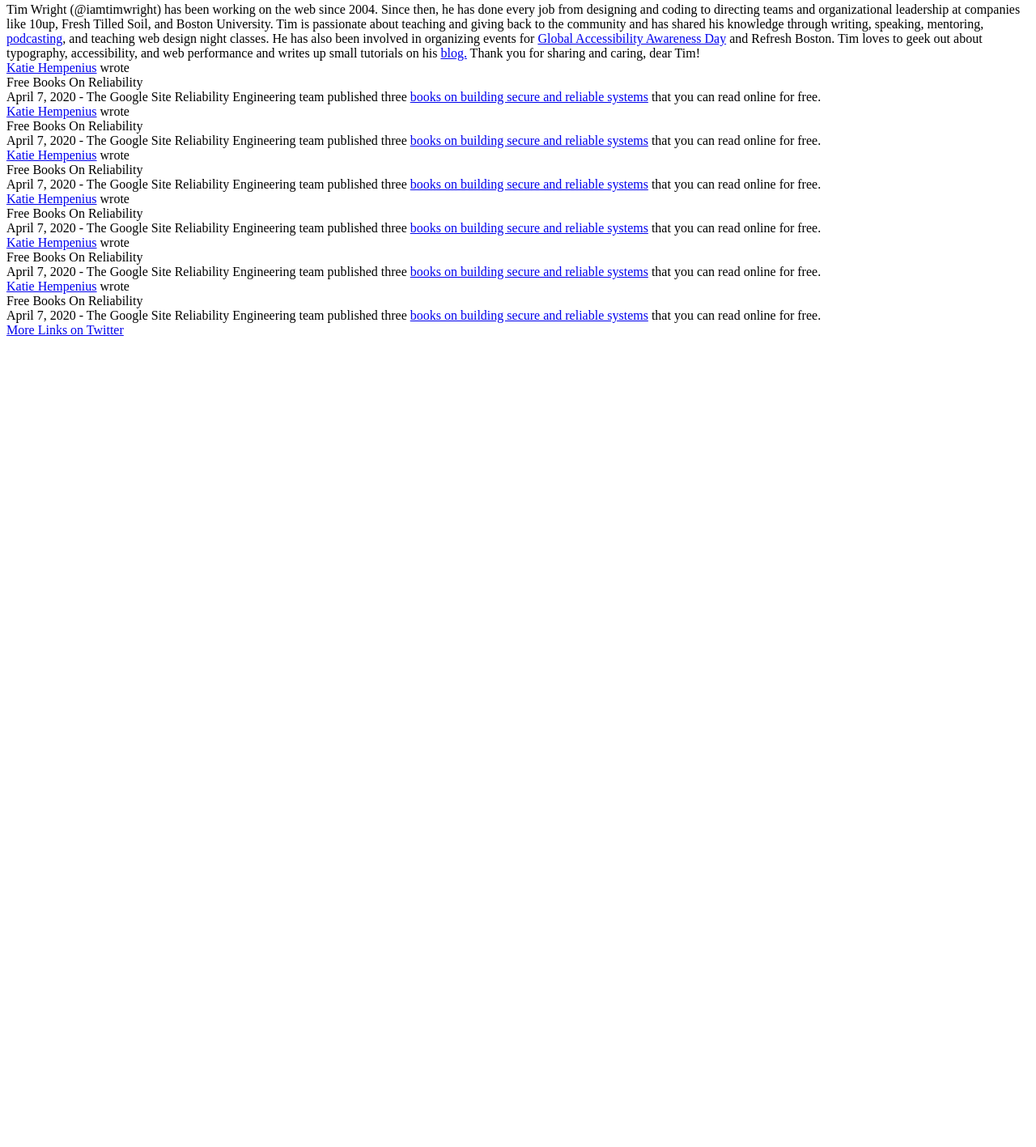
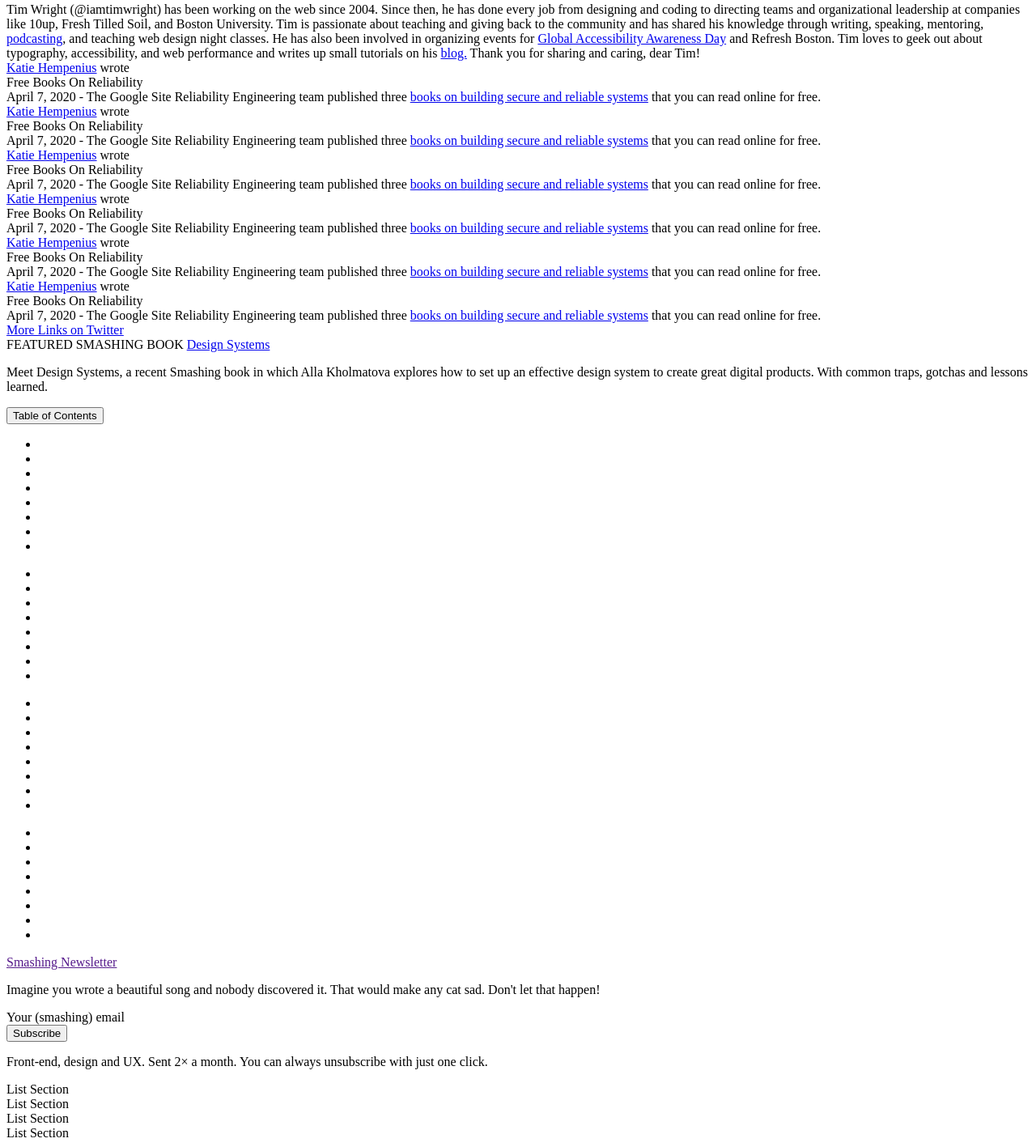
Before and after one commit to emiliocm9/Magazine-Design-Smashing, a plain HTML site: page index.html in a window 1280 px wide. Shown: the part 2229-3646 px from the top of the page at 81% size. Before the commit the page ends 2654 px from the top, so only its background shows below. Drawn offline with Linux system fonts and the light colour scheme.

Commit message:
FINISH- HTML File

```diff
--- a/index.html
+++ b/index.html
@@ -474,5 +474,118 @@
       <a href="#">More Links on Twitter</a>
     </div>
 
+      <!-- Design Systems Section -->
+      <div class="design_container">
+        <div class="design_text">
+          <span class="design_text_first">FEATURED SMASHING BOOK</span>
+          <span><a href="#" class="design_text_title">Design Systems</a></span>
+          <p class="design_paragraph">
+            Meet Design Systems, a recent Smashing book in which Alla Kholmatova
+            explores how to set up an effective design system to create great
+            digital products. With common traps, gotchas and lessons learned.
+          </p>
+          <button class="design_button">Table of Contents</button>
+        </div>
+        <div class="design_icon">
+          <div class="design_square"></div>
+        </div>
+      </div>
+      <div class="curated__posts">
+        <div class="guide">
+          <div class="guide__title"></div>
+          <div class="guide__header"></div>
+          <ul class="guide__lists">
+            <li></li>
+            <li></li>
+            <li></li>
+            <li></li>
+            <li></li>
+            <li></li>
+            <li></li>
+            <li></li>
+          </ul>
+        </div>
+        <div class="guide">
+          <div class="guide__title"></div>
+          <div class="guide__header"></div>
+          <ul class="guide__lists">
+            <li></li>
+            <li></li>
+            <li></li>
+            <li></li>
+            <li></li>
+            <li></li>
+            <li></li>
+            <li></li>
+          </ul>
+        </div>
+        <div class="guide">
+          <div class="guide__title"></div>
+          <div class="guide__header"></div>
+          <ul class="guide__lists">
+            <li></li>
+            <li></li>
+            <li></li>
+            <li></li>
+            <li></li>
+            <li></li>
+            <li></li>
+            <li></li>
+          </ul>
+        </div>
+        <div class="guide">
+          <div class="guide__title"></div>
+          <div class="guide__header"></div>
+          <ul class="guide__lists">
+            <li></li>
+            <li></li>
+            <li></li>
+            <li></li>
+            <li></li>
+            <li></li>
+            <li></li>
+            <li></li>
+          </ul>
+        </div>
+      </div>
+      <!-- Smashing Newsletter Section -->
+      <div class="news">
+        <div class="news_text">
+          <span><a href="" class="news_title">Smashing Newsletter</a></span>
+          <p class="news_paragraph">
+            Imagine you wrote a beautiful song and nobody discovered it. That
+            would make any cat sad. Don't let that happen!
+          </p>
+          <div class="news_circle"></div>
+          <div class="news_buttons">
+            <div class="news_email"><span>Your (smashing) email</span></div>
+            <button>Subscribe</button>
+          </div>
+          <p class="news_footer">
+            Front-end, design and UX. Sent 2× a month. You can always
+            unsubscribe with just one click.
+          </p>
+        </div>
+      </div>
+      <!-- Footer Section -->
+      <div class="footer">
+        <div class="footer__header"></div>
+        <div class="footer__link">
+          <div class="footer__container">
+            <div class="footer__list">List Section</div>
+          </div>
+          <div class="footer__container heebo">
+            List Section
+          </div>
+          <div class="footer__container heebo">List Section</div>
+          <div class="footer__container heebo">List Section</div>
+        </div>
+        <div class="footer__copyright"></div>
+        <div class="footer__logo"></div>
+        <div class="footer__final"></div>
+      </div>
+    </main>
+  </body>
+</html>
 </body>
 </html>
```
